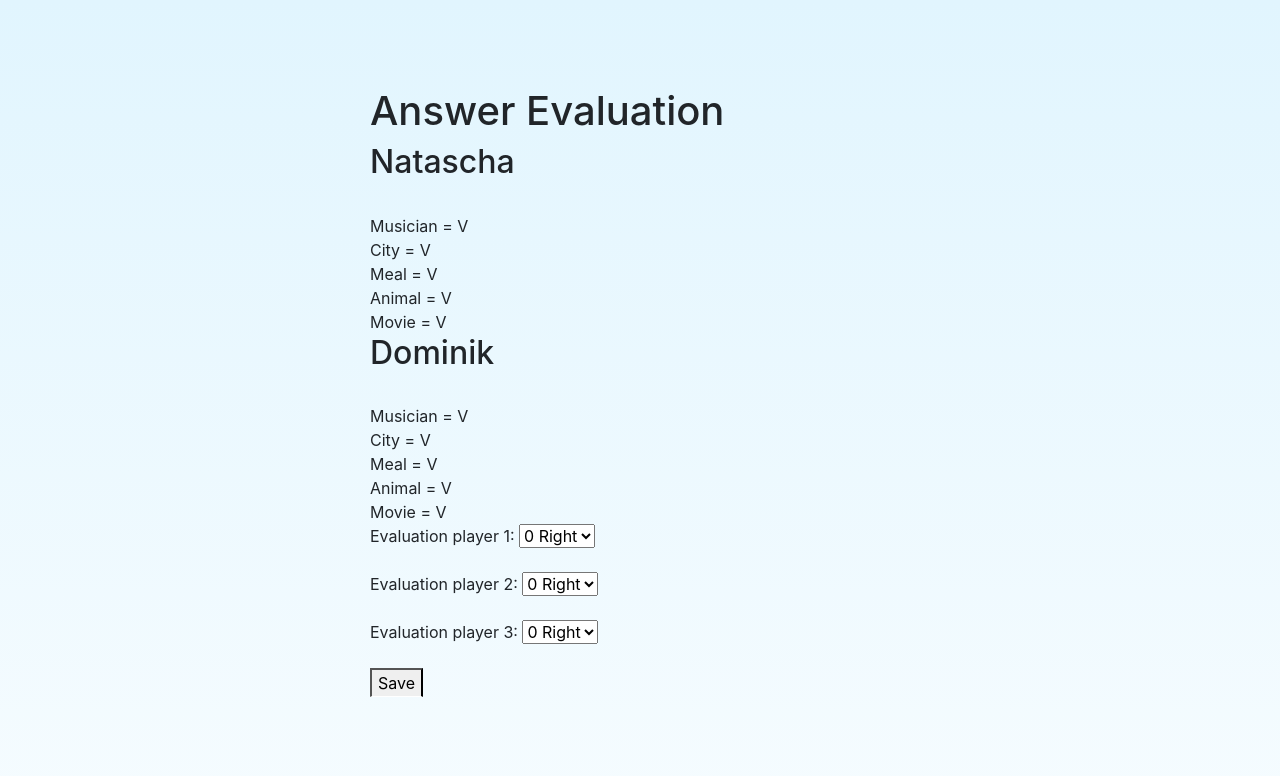
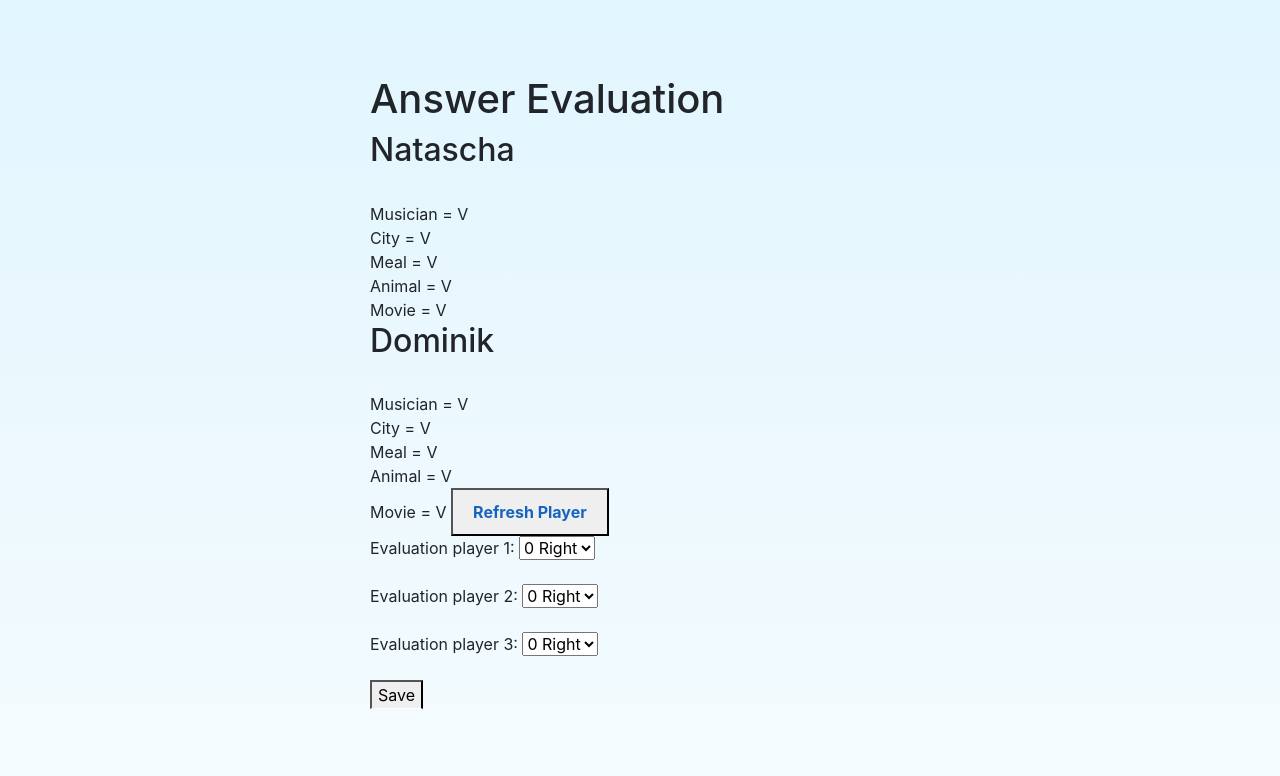
Before and after one commit to IS-D-Game/CLR, a Django app: a page that uses stop/game/templates/game/evaluation.html in a window 1280 px wide. Shown: the top 776 px of the page. Run offline with Django 3.2, Linux system fonts and the light colour scheme; data comes from the database, SQL or seed files in the repository; both versions use the stored data as it was after the commit; some libraries are stand-ins or nearby versions.

Commit message:
Refresh Button
Input refresh Button in Leaderboard and Evaluation

```diff
--- a/stop/game/templates/game/evaluation.html
+++ b/stop/game/templates/game/evaluation.html
@@ -32,6 +32,9 @@
                         {{ ans.answer_5 }}
                     {% endfor %}
                 {% endfor %}
+
+            <button onClick="window.location.reload();">Refresh Player</button>
+
             <form action="." method='POST'>{% csrf_token %}
                 {{ form.as_p }}
                 <input type='submit' value='Save'/>
--- a/stop/game/templates/game/leaderboard.html
+++ b/stop/game/templates/game/leaderboard.html
@@ -54,6 +54,10 @@
             {{ e5 }}
             {% endblock %}
 
+            <br>
+
+            <button onClick="window.location.reload();">Refresh Leaderboard</button>
+
             <!-- Form end -->
         </div>
     </div>
```
Also changed, not shown: stop/db.sqlite3.
